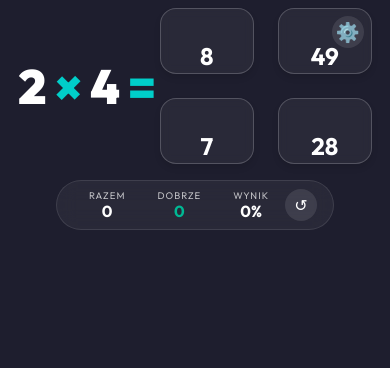
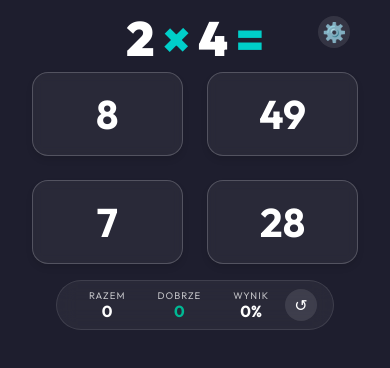
Before and after one commit to VitaliyOliynyk/mnozenie-app, an Angular app: page / in a window 390 px wide. Shown: the top 368 px of the page. Built offline with nearby package versions, Linux system fonts and the light colour scheme.

Commit message:
Podanie prawidłowej odpowiedzi

```diff
--- a/src/app/ui/components/answer-choices/answer-choices.component.scss
+++ b/src/app/ui/components/answer-choices/answer-choices.component.scss
@@ -1,9 +1,16 @@
+:host {
+    width: 100%;
+    display: flex;
+    justify-content: center;
+}
+
 .choices-grid {
     display: grid;
     grid-template-columns: repeat(2, 1fr);
     gap: 1.5rem;
     width: 100%;
     max-width: 500px;
+    margin: 0 auto;
 }
 
 .choice-btn {
@@ -19,8 +26,10 @@
     box-shadow: 0 4px 6px rgba(0, 0, 0, 0.1);
 
     @media (max-width: 600px) {
-        height: 60px;
-        font-size: 1.5rem;
+        height: auto;
+        min-height: 80px;
+        font-size: 2.5rem;
+        padding: 1rem;
     }
 
     &:hover {
```
